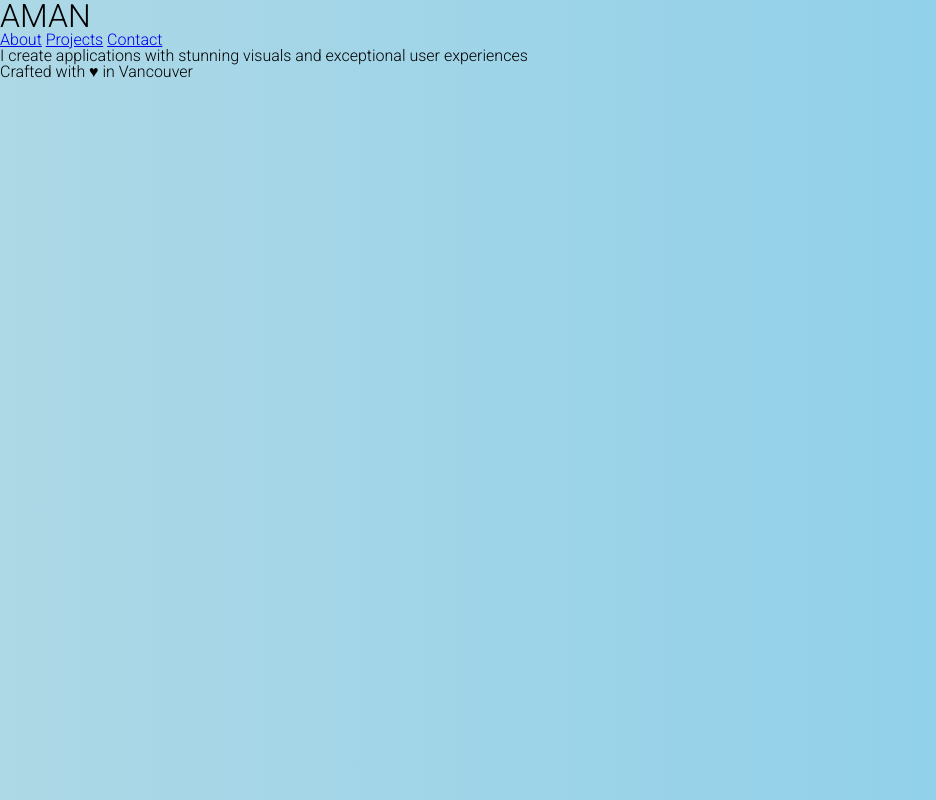
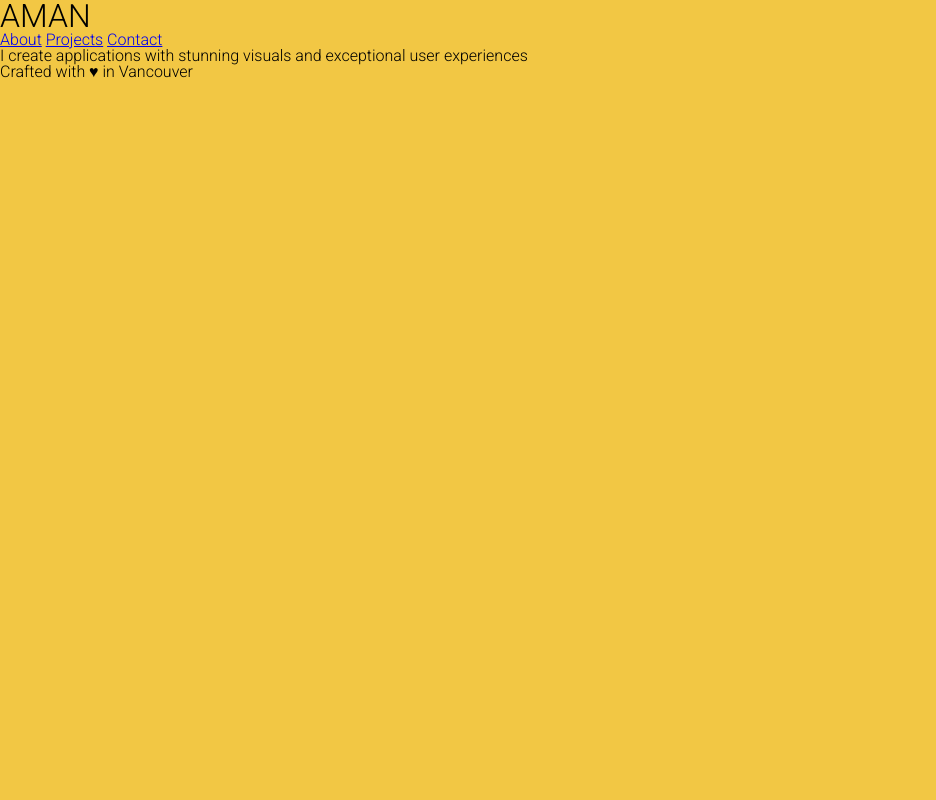
Before and after one commit to GuramandeepGill/Portfolio, a plain HTML site: page index.html in a window 1280 px wide. Shown: the whole page, without its empty margins (0-936 px from the left). Drawn offline with Linux system fonts and the light colour scheme.

Commit message:
Change background-color of body element

```diff
--- a/styles/main.css
+++ b/styles/main.css
@@ -1,7 +1,8 @@
 body{
    width: 100vw;
    height: 100vh;
-   background: linear-gradient(to right, lightblue, skyblue);
+   /* background: linear-gradient(to right, lightblue, skyblue); */
+   background-color: rgb(242, 199, 68);
    font-family: 'Roboto';
 }
 
```
